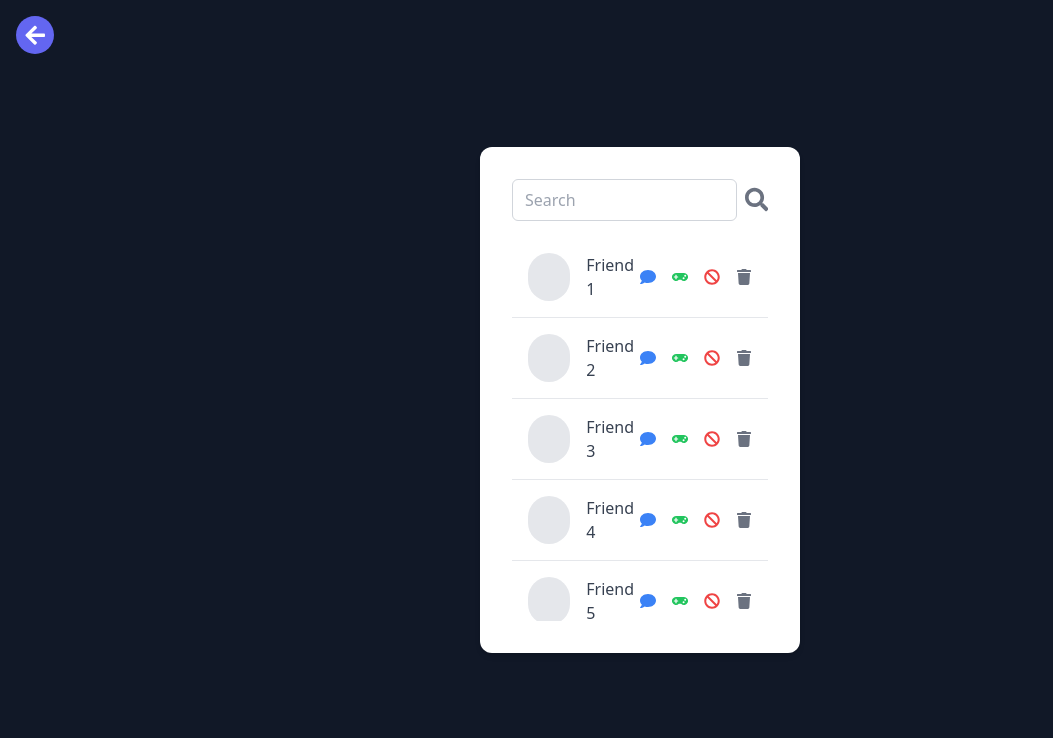
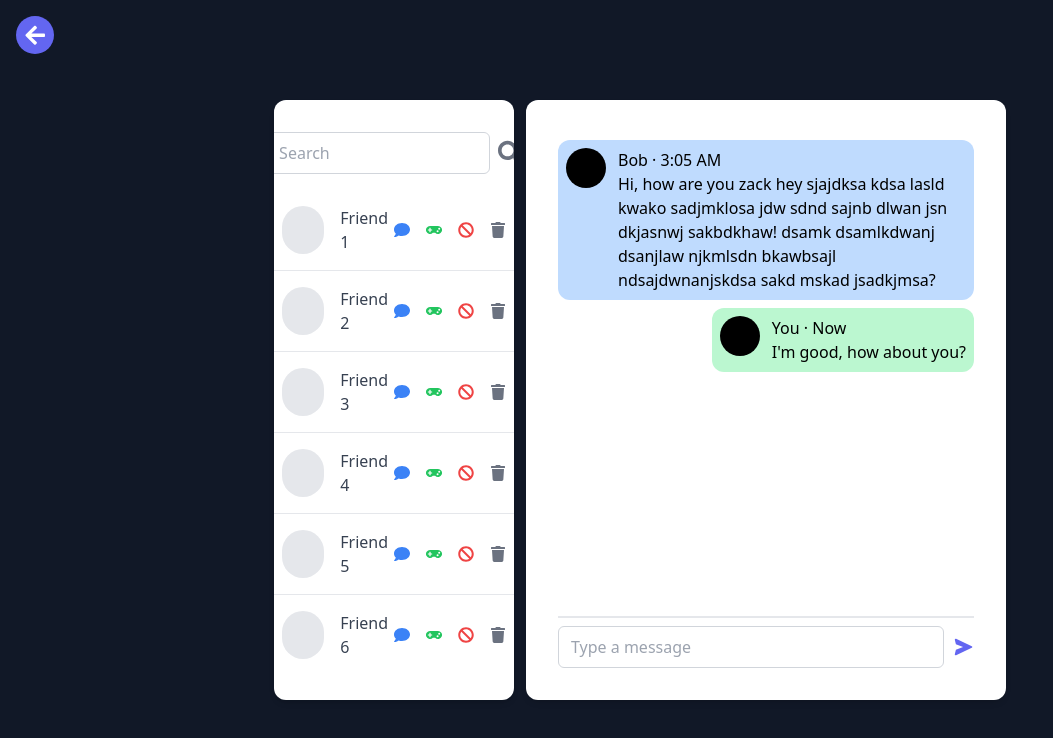
Before and after one commit to zackarydevove/transcendence, a React (Create React App) app in the folder client/: page /friends in a window 1280 px wide. Shown: the top 738 px of the page, without its empty margins (0-1053 px from the left). Built offline with nearby package versions, Linux system fonts and the light colour scheme.

Commit message:
update chat and friends UI

```diff
--- a/client/src/pages/Chat.tsx
+++ b/client/src/pages/Chat.tsx
@@ -46,11 +46,11 @@ const Chat: React.FC = () => {
 
                 {/* Choose channels or join channels */}
                     <div className='flex justify-evenly items-center mb-3 w-full cursor-pointer'>
-                        <div className={`flex-1 text-center p-4 ${userChannels ? 'bg-indigo-500 text-white font-bold' : ''}`}
+                        <div className={`flex-1 text-center p-4 ${userChannels ? 'bg-indigo-500 text-white font-bold' : 'hover:bg-gray-100 text-indigo-500'}`}
                             onClick={() => setUserChannels(true)}>
                             My channels
                         </div>
-                        <div className={`flex-1 text-center p-4 ${userChannels ? '' : 'bg-indigo-500 text-white font-bold'}`}
+                        <div className={`flex-1 text-center p-4 ${userChannels ? 'hover:bg-gray-100 text-indigo-500' : 'bg-indigo-500 text-white font-bold'}`}
                             onClick={() => setUserChannels(false)}>
                             <p>Join channels</p>
                         </div>
@@ -93,7 +93,7 @@ const Chat: React.FC = () => {
                                 <input
                                     className='w-full px-3 py-2 border border-gray-300 rounded-md mr-2 focus:outline-none focus:border-indigo-500'
                                     type='text'
-                                    placeholder='Search SECOND'
+                                    placeholder='Search'
                                     value={search}
                                     onChange={handleSearchChange}
                                 />
--- a/client/src/pages/Friends.tsx
+++ b/client/src/pages/Friends.tsx
@@ -1,5 +1,6 @@
 import React, { useState } from 'react';
 import { FaComment, FaBan, FaTrash, FaGamepad, FaSearch } from 'react-icons/fa';
+import { BiSolidSend } from 'react-icons/bi';
 import BackButton from '../components/BackButton';
 
 interface Friend {
@@ -29,10 +30,18 @@ const Friends: React.FC = () => {
   return (
     <div className='relative flex items-center justify-center h-screen w-screen bg-gray-900'>
 
+        {/* Back Button */}
         <BackButton />
 
-      <div className='flex flex-col items-center bg-white rounded-xl shadow-md p-4 md:p-8 md:w-1/2 lg:w-1/3 xl:w-1/4'>
-        {/* Search Bar */}
+        <div className='flex items-center justify-center gap-3 h-3/4 w-3/4'>
+            {/* Left : User's channels / Joinable channels */}
+            <div className='flex flex-col gap-3 h-full w-1/4'>
+
+                <div className='flex flex-col items-center justify-start h-full bg-white rounded-xl shadow-md overflow-y-auto p-8 '>
+
+
+                        <div className='flex flex-col items-center justify-start overflow-y-auto '>
+                            {/* SearchBar */}
                             <div className='flex items-center mb-4 w-full'>
                                 <input
                                     className='w-full px-3 py-2 border border-gray-300 rounded-md mr-2 focus:outline-none focus:border-indigo-500'
@@ -43,8 +52,10 @@ const Friends: React.FC = () => {
                                 />
                                 <FaSearch className='text-gray-500 max-sm:hidden' size='1.7em' />
                             </div>
+
+
                             {/* Friends List */}
-        <div className='w-full h-96 overflow-y-auto'>
+                            <div className='w-full h-full overflow-y-auto '>
                                 {friends.map((friend, index) => (
                                     <div key={index} className='flex items-center justify-between p-4 border-b border-gray-200'>
                                         {/* Profile Picture and Username */}
@@ -63,9 +74,52 @@ const Friends: React.FC = () => {
                                 ))}
                             </div>
                         </div>
+                </div>
+
+            </div>
+
+
+            {/* Right : Chat */}
+            <div className='flex flex-col bg-white rounded-xl shadow-md p-8 h-full w-2/4'>
+
+                {/* Chat messages */}
+                <div className='flex flex-col h-full w-full overflow-y-auto mb-4'>
+                    {/* Mock Messages - Do mapped messages here */}
+                    <div className='self-start flex flex-row items-start bg-blue-200 rounded-xl p-2 mt-2'>
+                        {/* Profile Picture */}
+                        <div className='flex-shrink-0 h-10 w-10 bg-black rounded-full mr-3 hover:cursor-pointer'/>
+                        <div>
+                            {/* Name and time */}
+                            <p>Bob · 3:05 AM</p>
+                            {/* Message */}
+                            <p>Hi, how are you zack hey sjajdksa kdsa lasld kwako sadjmklosa jdw sdnd sajnb dlwan jsn dkjasnwj sakbdkhaw! dsamk dsamlkdwanj dsanjlaw njkmlsdn bkawbsajl ndsajdwnanjskdsa sakd mskad jsadkjmsa?</p>
+                        </div>
+                    </div>
+                    <div className='self-end flex flex-row items-start bg-green-200 rounded-xl p-2 mt-2'>
+                        {/* Profile Picture */}
+                        <div className='flex-shrink-0 h-10 w-10 bg-black rounded-full mr-3 hover:cursor-pointer'/>
+                        <div>
+                            {/* Name and time */}
+                            <p>You · Now</p>
+                            {/* Message */}
+                            <p>I'm good, how about you?</p>
+                        </div>
+                    </div>
+                </div>
+
+                {/* Send a message */}
+                <div className='w-full flex items-center justify-start border-t-2 border-gray-200 pt-2'>
+                    <input className='mr-2 w-full px-3 py-2 border border-gray-300 rounded-md focus:outline-none focus:border-indigo-500' placeholder='Type a message' />
+                    <BiSolidSend className='text-indigo-500' size='1.5em'/>
+                </div>
+
+            </div>
+
+        </div>
 
     </div>
   )
+
 }
 
 export default Friends;
```
Lines whose indentation alone changed are shown as unchanged.
